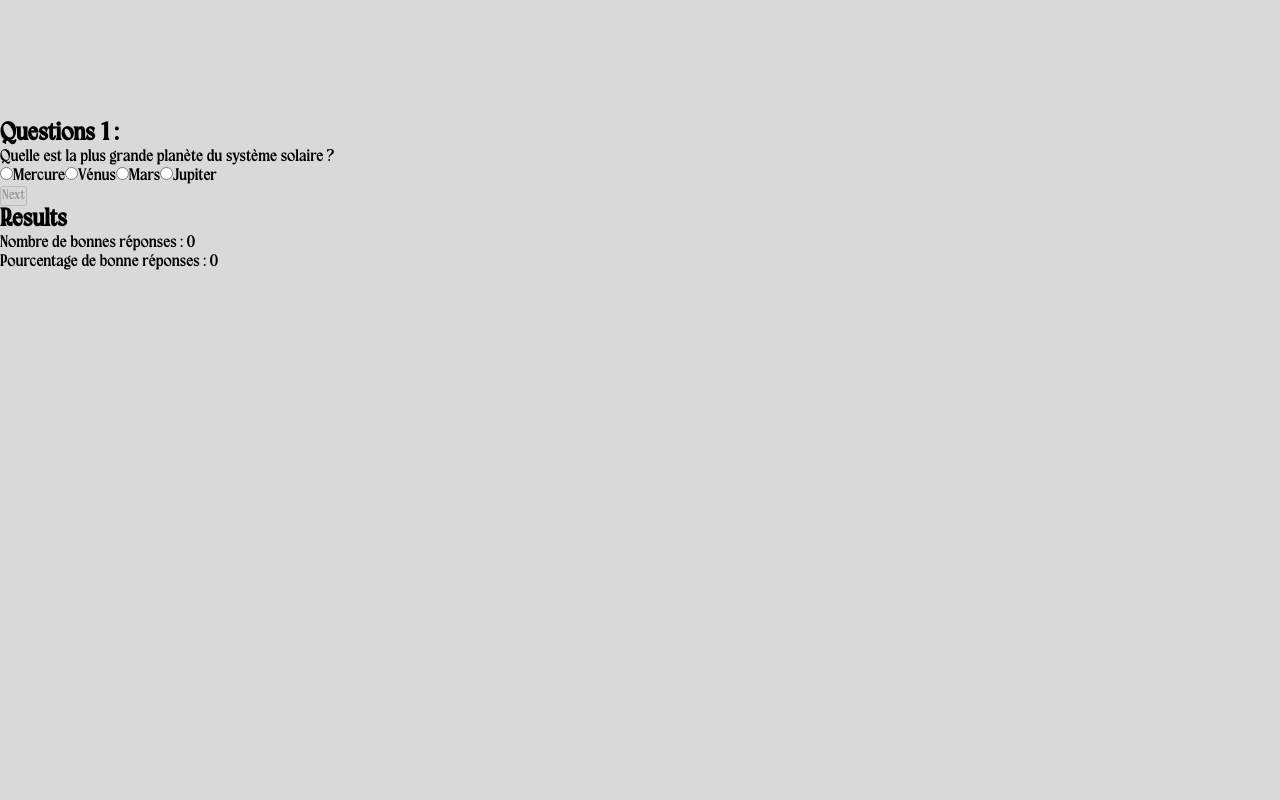
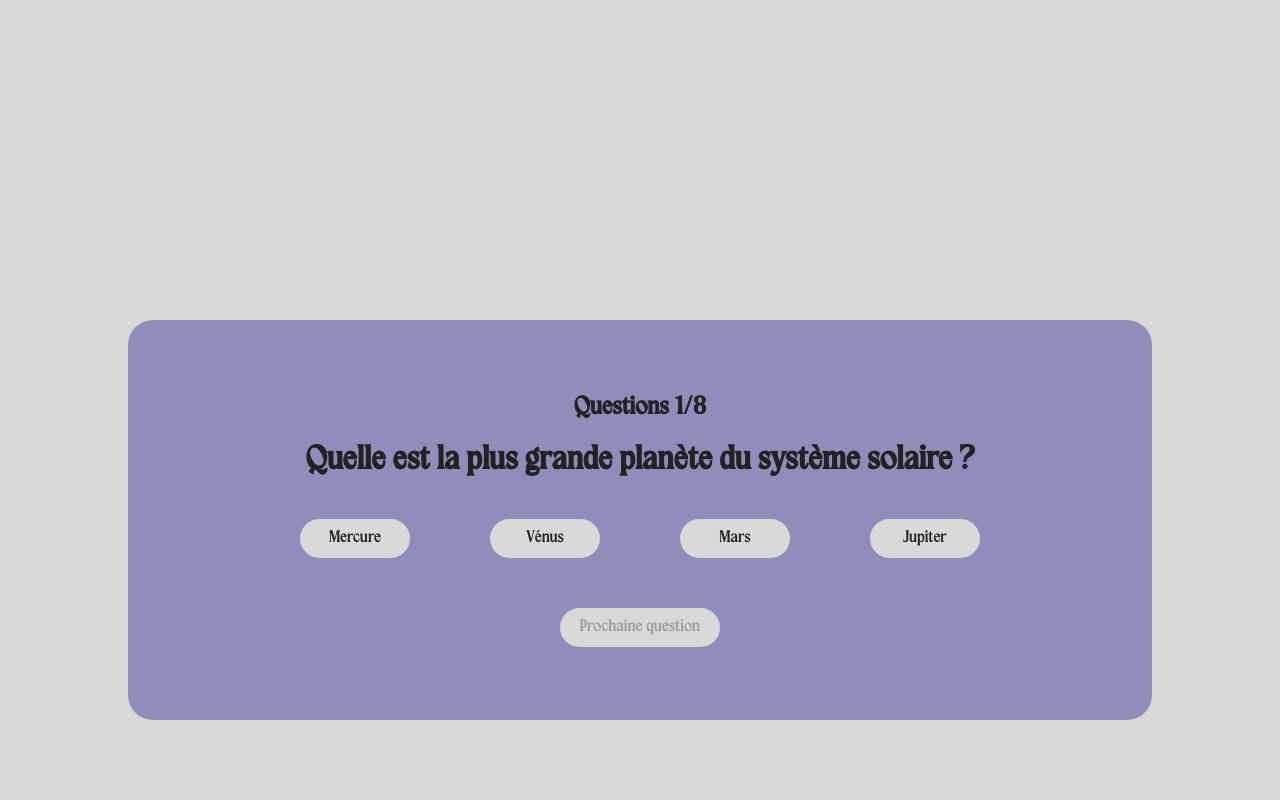
Before and after one commit to KyleAktr/monthly-mind, a React (Create React App) app: page / in a window 1280 px wide. Shown: the part 680-1480 px from the top of the page. Before the commit the page ends 952 px from the top, so only its background shows below. Built offline with nearby package versions, Linux system fonts and the light colour scheme.

Commit message:
questions style 80%

```diff
--- a/src/components/Questions.jsx
+++ b/src/components/Questions.jsx
@@ -29,10 +29,12 @@ const Questions = ({ goodAnswerCount, setGoodAnswerCount}) => {
   };
 
   return (
-    <div>
-      <h2>Questions {currentQuestionIndex + 1} :</h2>
+    <div className="questions">
+      <div className="questions-container">
+        <div className="current-question">
+      <h2>Questions {currentQuestionIndex + 1}/8</h2>
 
-      <p>{currentQuestion.question}</p>
+      <h3>{currentQuestion.question}</h3>
 
       <form>
         <label>
@@ -80,9 +82,10 @@ const Questions = ({ goodAnswerCount, setGoodAnswerCount}) => {
         onClick={handleNextQuestion}
         disabled={!answerValid}
       >
-        Next
+        Prochaine question
       </button>
-
+      </div>
+      </div>
     </div>
   );
 };
--- /dev/null
+++ b/src/style/components/_questions.scss
@@ -0,0 +1,70 @@
+.questions {
+    height: 100vh;
+    @extend %center;
+
+    & .questions-container {
+        @extend %center;
+        color: #222222;
+        width: 80%;
+        background: #8F8EBB;
+        height: 50%;
+        border-radius: 25px;
+
+        & .current-question {
+            padding: 0 50px;
+
+
+            & h2 {
+                @extend %center;
+                font-size: 1.5rem;
+                display: flex;
+                justify-content: center;
+                margin-bottom: 20px;
+            }
+
+            & h3 {
+                @extend %center;
+                text-align: center;
+                font-size: 2rem
+            }
+
+            & form {
+                @extend %center;
+
+                & label {
+                    @extend %center;
+                    width: 110px;
+                    margin: 40px 40px 20px 40px;
+                    padding: 10px;
+                    border-radius: 25px;
+                    background: #D9D9D9;
+                    cursor: pointer;
+
+                    & input {
+                        appearance: none;
+                    }
+                    // & input[type="radio"]:checked {
+                    //     color: blue;
+                    //     background: red;
+                    // }
+                }
+                & label:hover {
+                    color: #D9D9D9;
+                    background: #222222;
+                }
+            }
+
+            & button {
+                @extend %center;
+                width: 160px;
+                margin-top: 30px;
+                font-size: 1rem;
+                padding: 10px;
+                border-radius: 25px;
+                border: none;
+                cursor: pointer;
+                background: #D9D9D9;
+            }
+        }
+    }
+}
--- a/src/style/index.css
+++ b/src/style/index.css
@@ -13,7 +13,7 @@ html {
   background: #D9D9D9;
 }
 
-.home .title-container button, .home .title-container h2, .home {
+.questions .questions-container .current-question button, .questions .questions-container .current-question form label, .questions .questions-container .current-question form, .questions .questions-container .current-question h3, .questions .questions-container .current-question h2, .questions .questions-container, .questions, .home .title-container button, .home .title-container h2, .home {
   display: flex;
   justify-content: center;
   align-items: center;
@@ -42,4 +42,55 @@ html {
   cursor: pointer;
   border: none;
   border-radius: 25px;
+}
+
+.questions {
+  height: 100vh;
+}
+.questions .questions-container {
+  color: #222222;
+  width: 80%;
+  background: #8F8EBB;
+  height: 50%;
+  border-radius: 25px;
+}
+.questions .questions-container .current-question {
+  padding: 0 50px;
+}
+.questions .questions-container .current-question h2 {
+  font-size: 1.5rem;
+  display: flex;
+  justify-content: center;
+  margin-bottom: 20px;
+}
+.questions .questions-container .current-question h3 {
+  text-align: center;
+  font-size: 2rem;
+}
+.questions .questions-container .current-question form label {
+  width: 110px;
+  margin: 40px 40px 20px 40px;
+  padding: 10px;
+  border-radius: 25px;
+  background: #D9D9D9;
+  cursor: pointer;
+}
+.questions .questions-container .current-question form label input {
+  -webkit-appearance: none;
+     -moz-appearance: none;
+          appearance: none;
+}
+.questions .questions-container .current-question form label:hover {
+  color: #D9D9D9;
+  background: #222222;
+}
+.questions .questions-container .current-question button {
+  width: 160px;
+  margin-top: 30px;
+  font-size: 1rem;
+  padding: 10px;
+  border-radius: 25px;
+  border: none;
+  cursor: pointer;
+  background: #D9D9D9;
 }/*# sourceMappingURL=index.css.map */
--- a/src/style/index.scss
+++ b/src/style/index.scss
@@ -1,2 +1,4 @@
 @import "./settings";
-@import "./components/home"
+@import "./components/home";
+@import "./components/questions";
+@import "./components/results"
```
Also changed, not shown: 1 other file (tests, documents, lock files or other folders).
